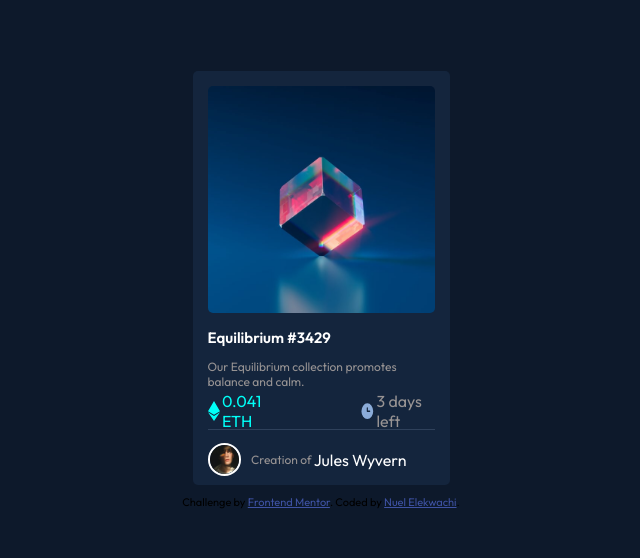
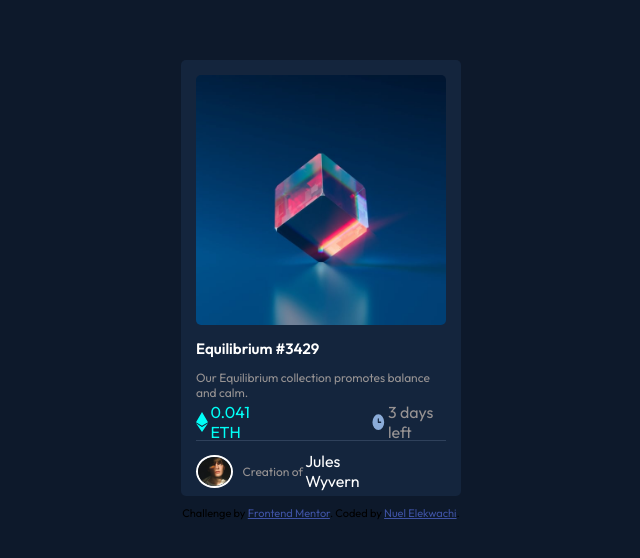
Before and after one commit to ijklmopffs/NFT-Preview, a plain HTML site: page index.html in a window 1280 px wide. Shown: the part 110-668 px from the top of the page, without its empty margins (319-959 px from the left). Drawn offline with Linux system fonts and the light colour scheme.

Commit message:
Further updates

```diff
--- a/index.html
+++ b/index.html
@@ -50,7 +50,7 @@
       <span class="last_span">
         <img src="./images/image-avatar.png" alt="" class="avatar" />
         <p class="create">Creation of</p>
-        Jules Wyvern
+        <span class="jules">Jules Wyvern</span>
       </span>
     </main>
 
--- a/style.css
+++ b/style.css
@@ -13,7 +13,7 @@ body {
 .card {
   background-color: hsl(216, 50%, 16%);
   color: white;
-  width: 227px;
+  width: 250px;
   border-radius: 5px;
   padding: 15px;
   margin-block-end: 10px;
@@ -25,6 +25,10 @@ img {
 h1 {
   font-size: 15px;
 }
+h1:hover {
+  color: hsl(178, 100%, 50%);
+  cursor: pointer;
+}
 p {
   font-size: 12px;
   color: rgb(151, 147, 147);
@@ -32,7 +36,7 @@ p {
 span {
   display: flex;
   height: 20px;
-  width: 33%;
+  width: 30%;
   align-items: center;
 }
 .eth,
@@ -71,3 +75,7 @@ span {
 .create {
   margin-inline-end: 2px;
 }
+.jules:hover {
+  color: hsl(178, 100%, 50%);
+  cursor: pointer;
+}
```
Also changed, not shown: 2 other files.
